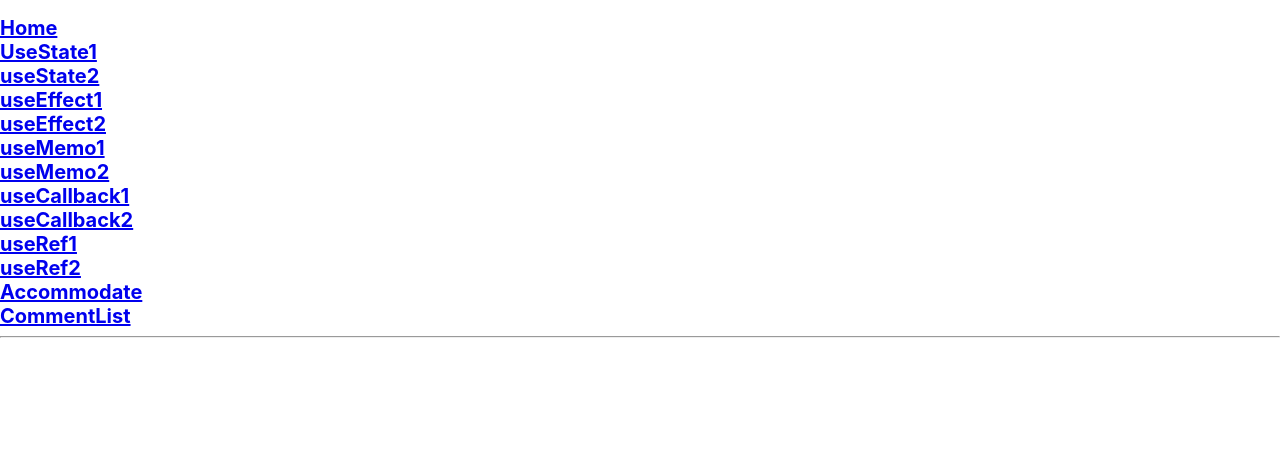
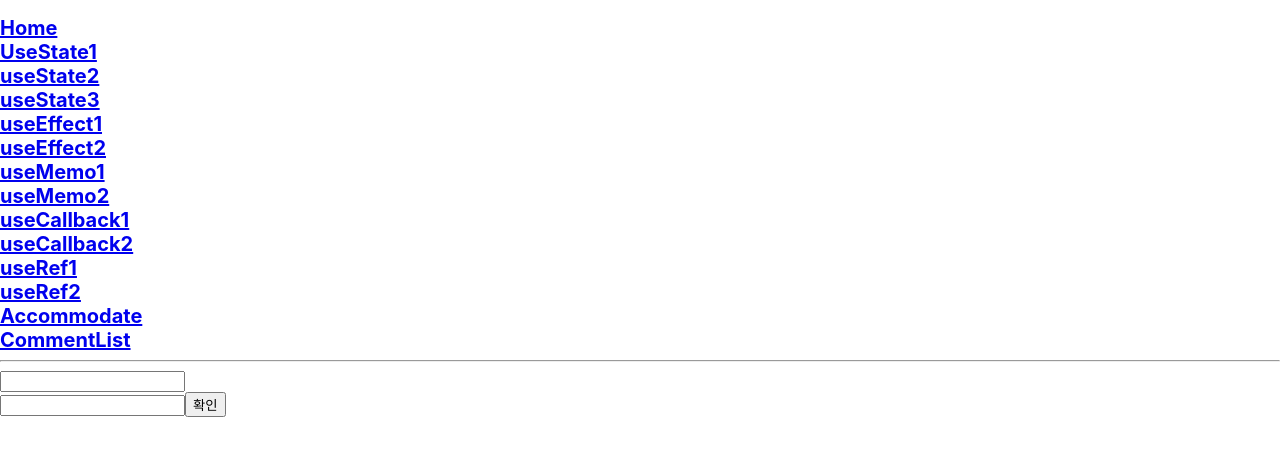
Before and after one commit to Hina0222/ReactPr, a React (Create React App) app in the folder test1/: page /useState3 in a window 1280 px wide. Shown: the top 456 px of the page. Built offline with nearby package versions, Linux system fonts and the light colour scheme.

Commit message:
useState3 연습

```diff
--- a/test1/src/App.js
+++ b/test1/src/App.js
@@ -2,6 +2,7 @@ import './App.css';
 import { Routes, Route, Link } from 'react-router-dom';
 import UseState1 from "./useState_ex/UseState1";
 import UseState2 from "./useState_ex/UseState2";
+import UseState3 from "./useState_ex/UseState3";
 import UseEffect1 from "./useEffect_ex/UseEffect1";
 import UseEffect2 from "./useEffect_ex/UseEffect2";
 import UseMemo1 from "./useMemo_ex/UseMemo1";
@@ -21,6 +22,7 @@ function App() {
         <Link to="/">Home</Link>
         <Link to="/useState1">UseState1</Link>
         <Link to="/useState2">useState2</Link>
+        <Link to="/useState3">useState3</Link>
         <Link to="/useEffect1">useEffect1</Link>
         <Link to="/useEffect2">useEffect2</Link>
         <Link to="/useMemo1">useMemo1</Link>
@@ -36,6 +38,7 @@ function App() {
       <Routes>
         <Route path="/useState1" element={<UseState1 />} />
         <Route path="/useState2" element={<UseState2 />} />
+        <Route path="/useState3" element={<UseState3 />} />
         <Route path="/useEffect1" element={<UseEffect1 />} />
         <Route path="/useEffect2" element={<UseEffect2 />} />
         <Route path="/useMemo1" element={<UseMemo1 />} />
--- /dev/null
+++ b/test1/src/useState_ex/UseState3.jsx
@@ -0,0 +1,45 @@
+/* eslint-disable */
+import React from 'react';
+import { useState } from 'react';
+
+const UseState3 = () => {
+    const [form, setForm] = useState({
+        username: '',
+        message: '',
+    });
+    const { username, message } = form;
+
+    const onChange = e => {
+        const nextForm = {
+            ...form,
+            [e.target.name]: e.target.value
+        };
+        setForm(nextForm);
+    }
+
+    const onClick = e => {
+        alert(username + ":" + message);
+        setForm({
+            username: '',
+            message: '',
+        });
+    }
+
+    const onKeyDown = e => {
+        if (e.key == 'Enter') {
+            onClick();
+        }
+    }
+
+
+    return (
+        <div>
+            <input type="text" name='username' value={username} onChange={onChange} />
+            <br />
+            <input type="text" name='message' value={message} onChange={onChange} onKeyDown={onKeyDown} />
+            <button onClick={onClick}>확인</button>
+        </div>
+    );
+};
+
+export default UseState3;
```
